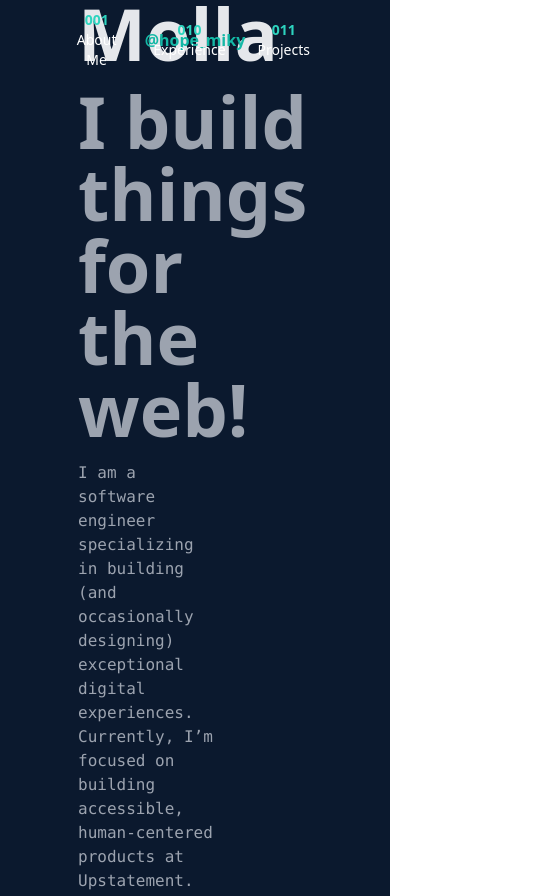
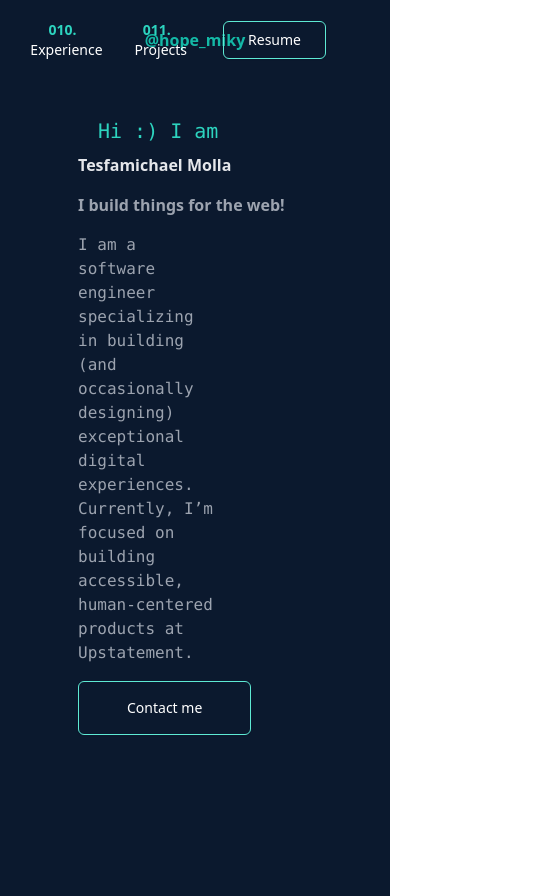
Before and after one commit to hope-miky/my-portfolio, a Gatsby site: page / in a window 390 px wide. Shown: the top 896 px of the page, 549 px wide, since content can reach past the window. Built offline with nearby package versions, Linux system fonts and the light colour scheme; Gatsby itself is replaced by a stand-in of ours.

Commit message:
workin on the mobile view

```diff
--- a/package.json
+++ b/package.json
@@ -20,7 +20,8 @@
     "gatsby-source-filesystem": "^4.19.0",
     "gatsby-transformer-remark": "^5.19.0",
     "react": "^18.1.0",
-    "react-dom": "^18.1.0"
+    "react-dom": "^18.1.0",
+    "react-text-transition": "^3.0.2"
   },
   "devDependencies": {
     "@types/node": "^17.0.45",
--- a/src/pages/LandingPage/LandingPage.tsx
+++ b/src/pages/LandingPage/LandingPage.tsx
@@ -1,20 +1,22 @@
 import React from "react"
+import './sample.css'
 
-
-
+const someclass = `
+    sm:text-3xl md:text-5xl lg:text-7xl font-bold font-sans text-gray-200 md:my-1 land2
+    `
 
 const LandingPageView = () => {
 
     return <div className=" first-screen h-screen pb-36 flex flex-wrap w-screen flex-col justify-center" style={{'backgroundColor': 'rgb(11,25,46)'}}>
 
             <div className=" w-3/5 mx-auto">
-                <div className="font-mono text-xl ml-5 text-teal-400 my-2"> Hi :) I am </div>
-                <div className="text-7xl font-bold font-sans text-gray-200 my-2"> Tesfamichael Molla </div>
-                <div className="text-7xl text-gray-400 font-sans font-bold my-4"> I build things for the web! </div>
-                <div className="text-l text-gray-400 w-3/5 font-thin font-mono my-4">
+                <div className="font-mono text-xl ml-5 text-teal-400 my-2 land"> Hi :) I am </div>
+                <div className={someclass}> Tesfamichael Molla </div>
+                <div className="lg:text-7xl md:text-4xl sm:text-3xl text-gray-400 font-sans font-bold my-4 land3 md:my-1"> I build things for the web! </div>
+                <div className=" sm:text-xs md:text-sm lg:text-lg text-gray-400 w-3/5 font-thin font-mono my-4 land4">
                     I am a software engineer specializing in building (and occasionally designing) exceptional digital experiences. Currently, I’m focused on building accessible, human-centered products at Upstatement.
                 </div>
-                <div className="">
+                <div className=" land5">
                     <button type="button" className="inline-flex items-center px-12 py-4 border border-teal-300 rounded-md shadow-sm text-sm font-medium text-white  hover:bg-teal-700 focus:outline-none focus:ring-2 focus:ring-offset-2 focus:ring-teal-500">Contact me</button>
                 </div>
             </div>
--- /dev/null
+++ b/src/pages/LandingPage/sample.css
@@ -0,0 +1,37 @@
+
+.land {
+    animation-duration: 1.5s;
+    animation-delay: -400ms;
+    animation-name: slidein;
+}
+.land2 {
+    animation-duration: 1.5s;
+    animation-delay: -300ms;
+    animation-name: slidein;
+}
+.land3 {
+    animation-duration: 1.5s;
+    animation-delay: -200ms;
+    animation-name: slidein;
+}
+.land4 {
+    animation-duration: 1.5s;
+    animation-delay: -100ms;
+    animation-name: slidein;
+}
+.land5 {
+    animation-duration: 1.5s;
+    animation-delay: -10ms;
+    animation-name: slidein;
+}
+@keyframes slidein {
+    from {
+        transform: translateY(-50px);
+        opacity: 0;
+    }
+
+    to {
+        transform: translateY(0);
+        opacity: 1;
+    }
+  }
--- a/src/pages/index.tsx
+++ b/src/pages/index.tsx
@@ -11,13 +11,14 @@ const IndexPage = () => {
           <div className="max-w-8xl mx-12 px-2 sm:px-6 lg:px-8">
             <div className="relative flex items-center justify-between h-16">
               <div className="flex-1 flex items-center justify-center sm:items-stretch sm:justify-start">
-                <div className=" text-teal-500 font-bold">@hope_miky</div>
+                <div className=" text-teal-500 font-bold land2">@hope_miky</div>
               </div>
 
               <div className="absolute inset-y-0 right-0 flex items-center pr-2 sm:static sm:inset-auto sm:ml-6 sm:pr-0">
-                <button className=" text-bold text-white font-sans text-sm mx-4"> <span className="text-teal-400 font-bold">001</span> About Me </button>
-                <button className=" text-bold text-white font-sans text-sm mx-4"> <span className="text-teal-400 font-bold">010</span> Experience </button>
-                <button className=" text-bold text-white font-sans text-sm mx-4"> <span className="text-teal-400 font-bold">011</span> Projects </button>
+                <button className=" text-bold text-white font-sans text-sm mx-4 land2"> <span className="text-teal-400 font-bold mr-2">001.</span> About Me </button>
+                <button className=" text-bold text-white font-sans text-sm mx-4 land3"> <span className="text-teal-400 font-bold mr-2">010.</span> Experience </button>
+                <button className=" text-bold text-white font-sans text-sm mx-4 land4"> <span className="text-teal-400 font-bold mr-2">011.</span> Projects </button>
+                <button className="land5 inline-flex items-center px-6 py-2 ml-5 border border-teal-300 rounded-md shadow-sm text-sm font-medium text-white  hover:bg-teal-700 focus:outline-none focus:ring-2 focus:ring-offset-2 focus:ring-teal-500"> Resume</button>
               </div>
 
             </div>
```
Also changed, not shown: 1 other file.
